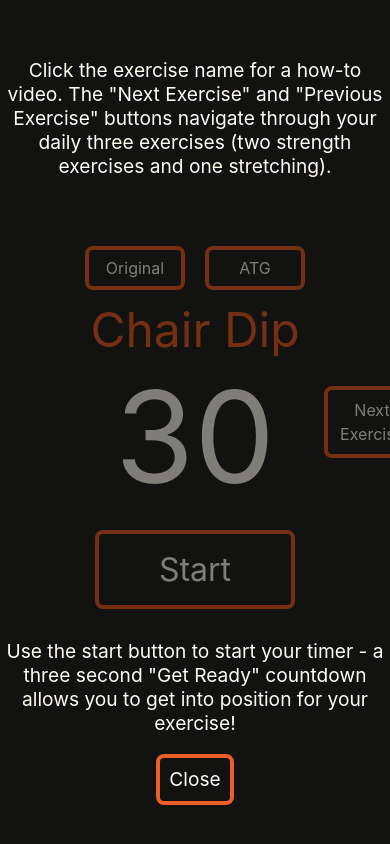
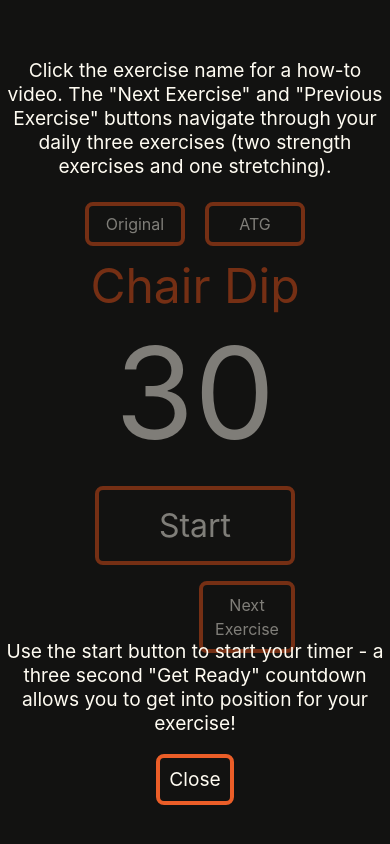
Before and after one commit to corygold-dev/2min.fit, a React (Create React App) app: page / in a window 390 px wide. Built offline with nearby package versions, Linux system fonts and the light colour scheme.

Commit message:
Make mobile friendly

```diff
--- a/src/components/ExerciseSelector/ExerciseSelector.css
+++ b/src/components/ExerciseSelector/ExerciseSelector.css
@@ -3,10 +3,17 @@
     min-width: 450px;
     display: flex;
     justify-content: space-between;
-    /* margin: 5vw; */
   }
 
   #next-prev-buttons * {
     max-width: 6em;
     line-height: 1.5;
   }
+
+  @media screen and (max-width: 480px) {
+    #next-prev-buttons {
+      position: relative;
+      min-width: 200px;
+      margin-top: 1em;
+    }
+  }
```
